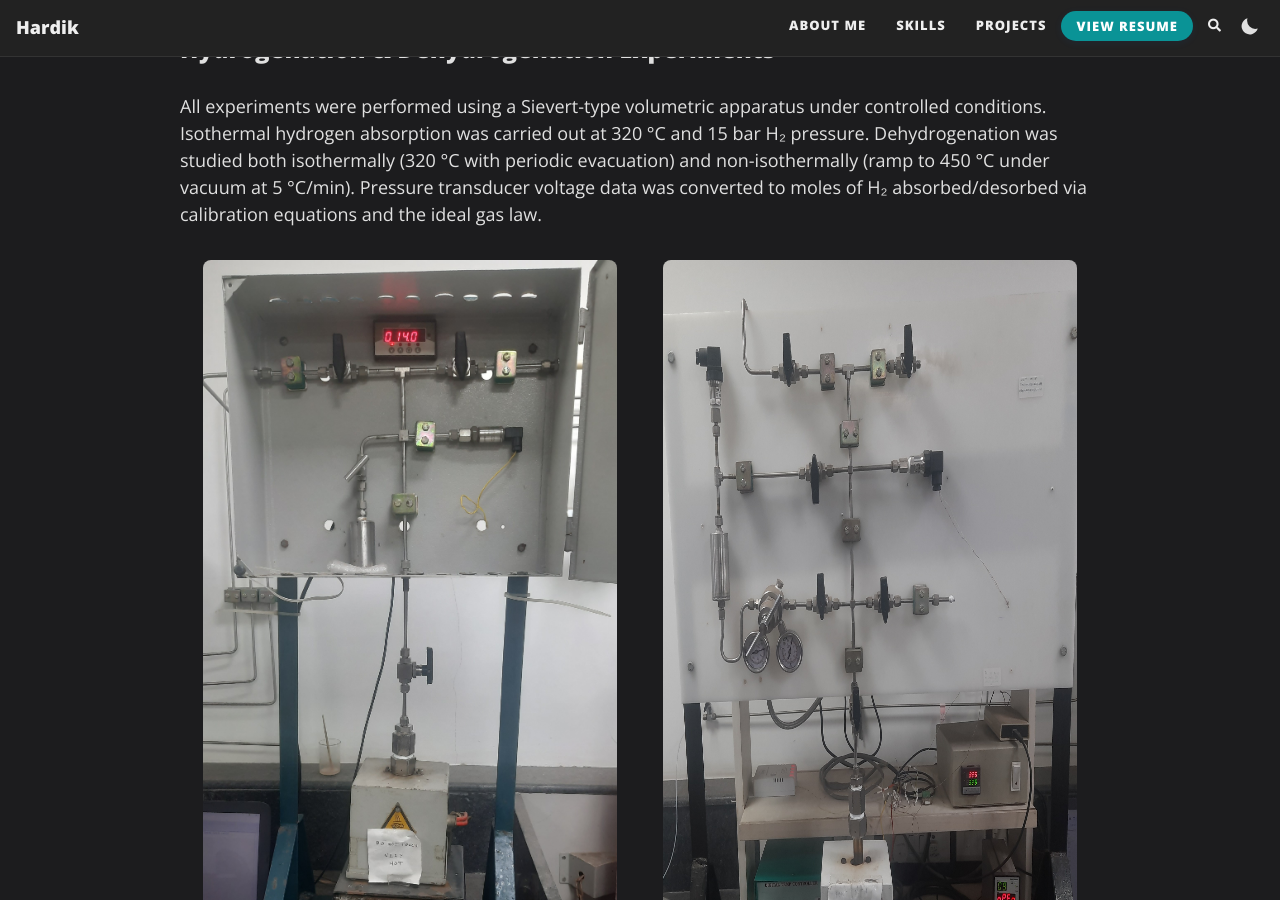
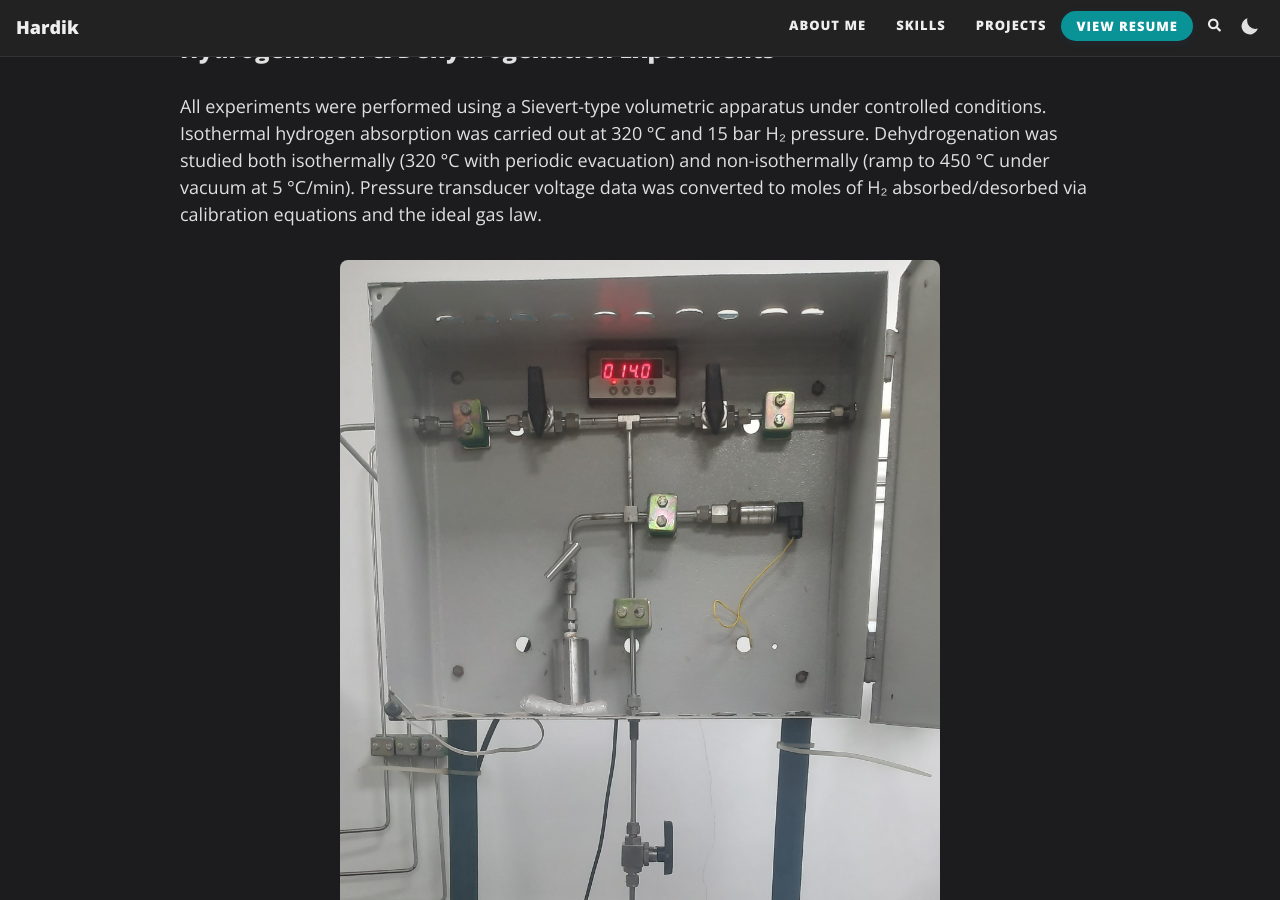
Before and after one commit to Hardik-Ma/Hardik-Ma.github.io, a Jekyll site: the page built from projects/mg_nanocomposite_hydrogen.md, in a window 1280 px wide and 900 px high, scrolled down 1302 px. Built offline with Jekyll 4.4.1, drawn with Linux system fonts in a browser that asks for light colours; comment, search, counter and statistics services are not loaded.

Commit message:
Changed image layout to vertical for IITB project

```diff
--- a/projects/mg_nanocomposite_hydrogen.md
+++ b/projects/mg_nanocomposite_hydrogen.md
@@ -31,9 +31,9 @@
 
 All experiments were performed using a Sievert-type volumetric apparatus under controlled conditions. Isothermal hydrogen absorption was carried out at 320 °C and 15 bar H₂ pressure. Dehydrogenation was studied both isothermally (320 °C with periodic evacuation) and non-isothermally (ramp to 450 °C under vacuum at 5 °C/min). Pressure transducer voltage data was converted to moles of H₂ absorbed/desorbed via calibration equations and the ideal gas law.
 
-<div style="display: flex; justify-content: space-around; margin: 2rem 0;">
-  <img src="{{ '/assets/img/projects/Sievert apparatus_1.jpg' | relative_url }}" alt="Sievert Apparatus 1" style="width: 45%; border-radius: 8px;">
-  <img src="{{ '/assets/img/projects/Sievert apparatus_2.jpg' | relative_url }}" alt="Sievert Apparatus 2" style="width: 45%; border-radius: 8px;">
+<div style="display: flex; flex-direction: column; align-items: center; gap: 2rem; margin: 2rem 0;">
+  <img src="{{ '/assets/img/projects/Sievert apparatus_1.jpg' | relative_url }}" alt="Sievert Apparatus 1" style="width: 90%; max-width: 600px; border-radius: 8px;">
+  <img src="{{ '/assets/img/projects/Sievert apparatus_2.jpg' | relative_url }}" alt="Sievert Apparatus 2" style="width: 90%; max-width: 600px; border-radius: 8px;">
 </div>
 
 ## Kinetic Analysis Methods
```
